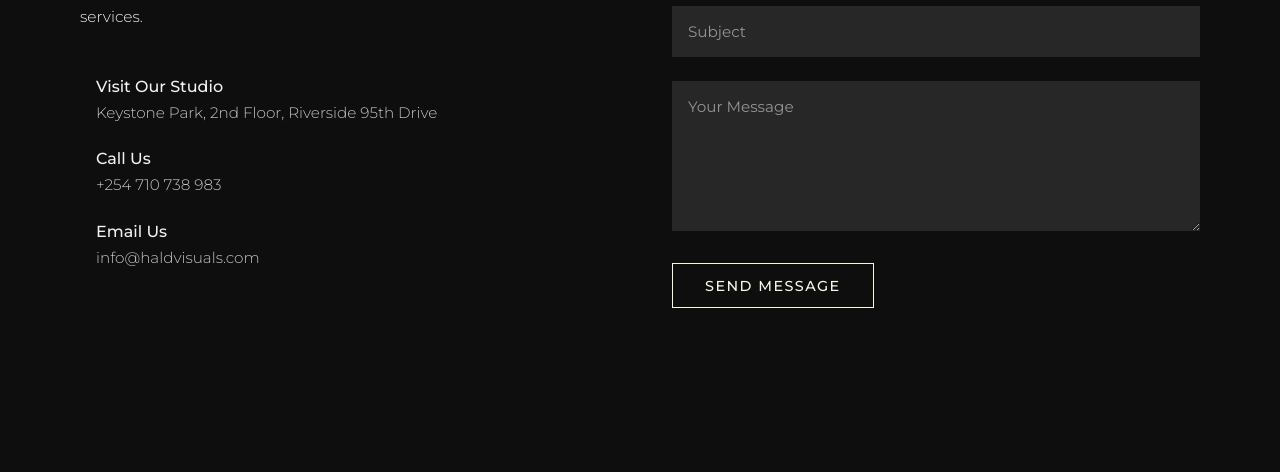
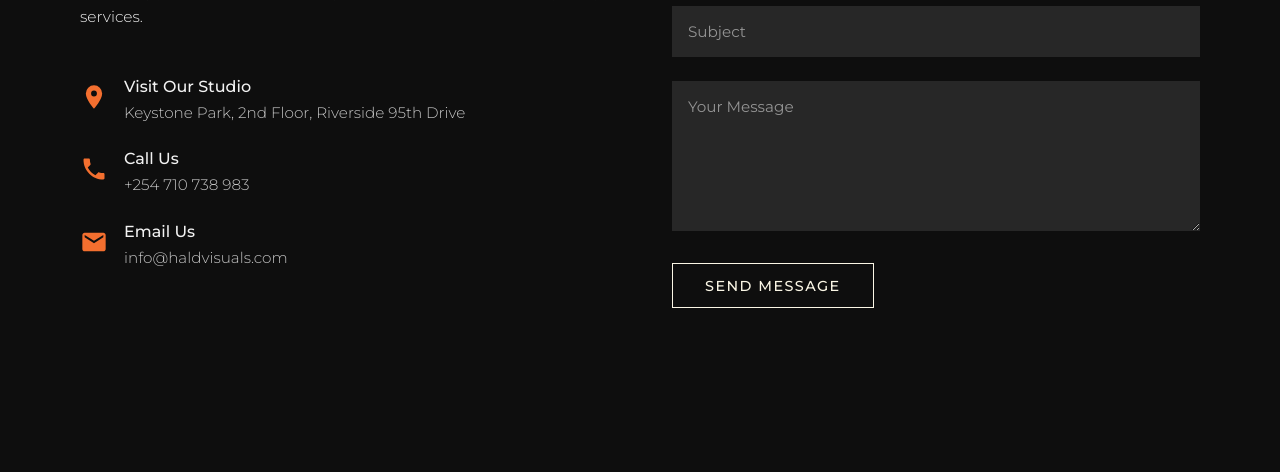
Before and after one commit to dab-ke/haldvisuals, a plain HTML site: page index.html in a window 1280 px wide. Shown: the part 3934-4406 px from the top of the page. Drawn offline with Linux system fonts and the light colour scheme; a web font is replaced by a local one.

Commit message:
svg fixes

```diff
--- a/hald.css
+++ b/hald.css
@@ -579,6 +579,15 @@ a {
 .contact-icon {
     font-size: 1.2rem;
     color: var(--accent-color);
+    height: 40px;
+    display: flex;
+    align-items: center;
+}
+
+.contact-icon svg {
+    width: 28px;
+    height: 28px;
+    fill: currentColor;
 }
 
 .contact-item-text h3 {
@@ -696,6 +705,10 @@ textarea.form-control {
 
 /* Responsive Styles */
 @media (max-width: 992px) {
+    .logo img {
+        width: 120px;
+    }
+
     .about-inner {
         grid-template-columns: 1fr;
         gap: 3rem;
@@ -704,6 +717,11 @@ textarea.form-control {
     .about-image {
         height: 50vh;
         order: -1;
+    }
+
+    .brand-item {
+        opacity: 1;
+        border: none;
     }
 
     .contact-inner {
@@ -779,10 +797,6 @@ textarea.form-control {
         transform: translateY(0);
     }
 
-    .brand-item {
-        border: none;
-    }
-
     .footer-nav {
         flex-direction: column;
         gap: 1rem;
```
